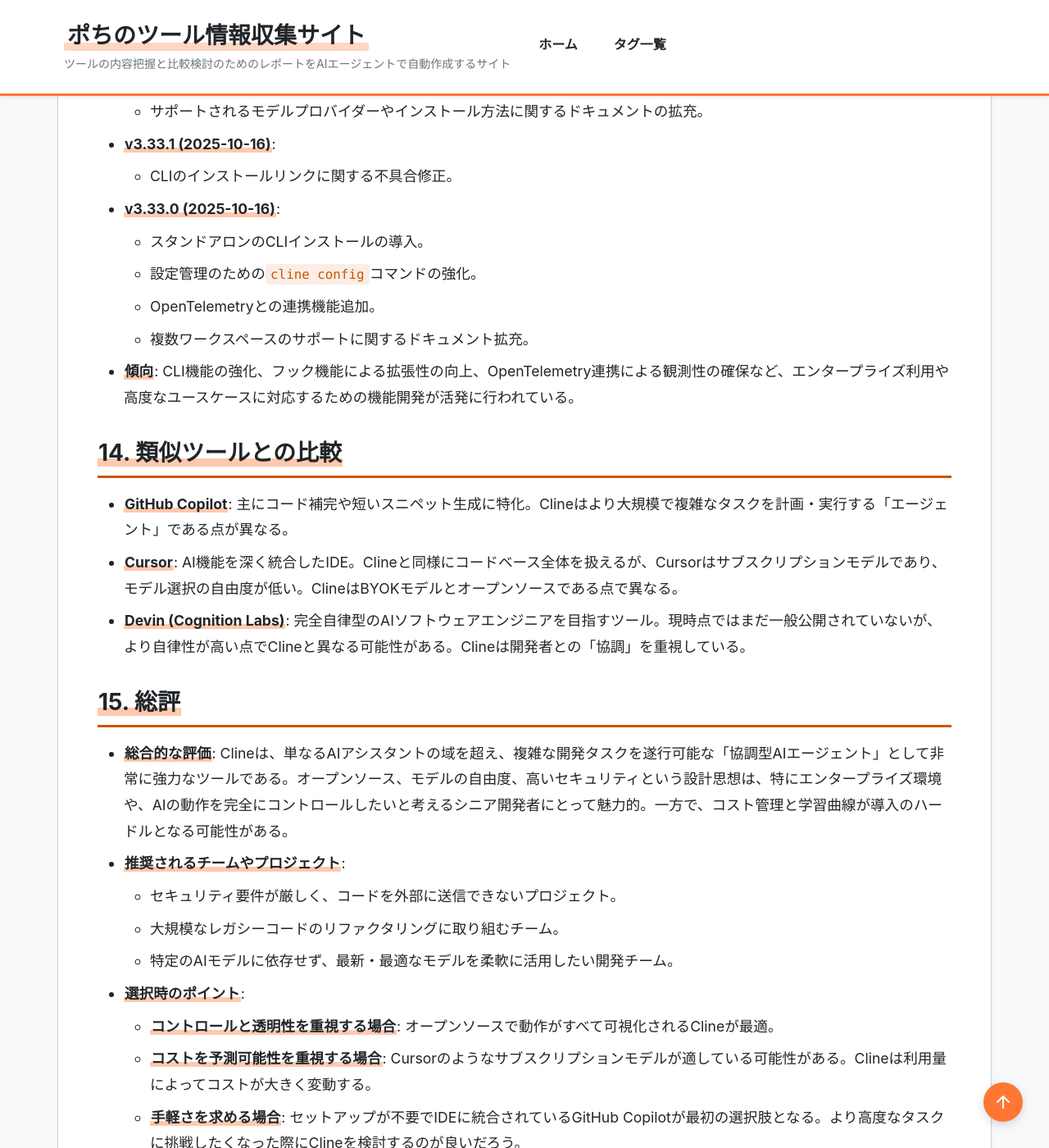
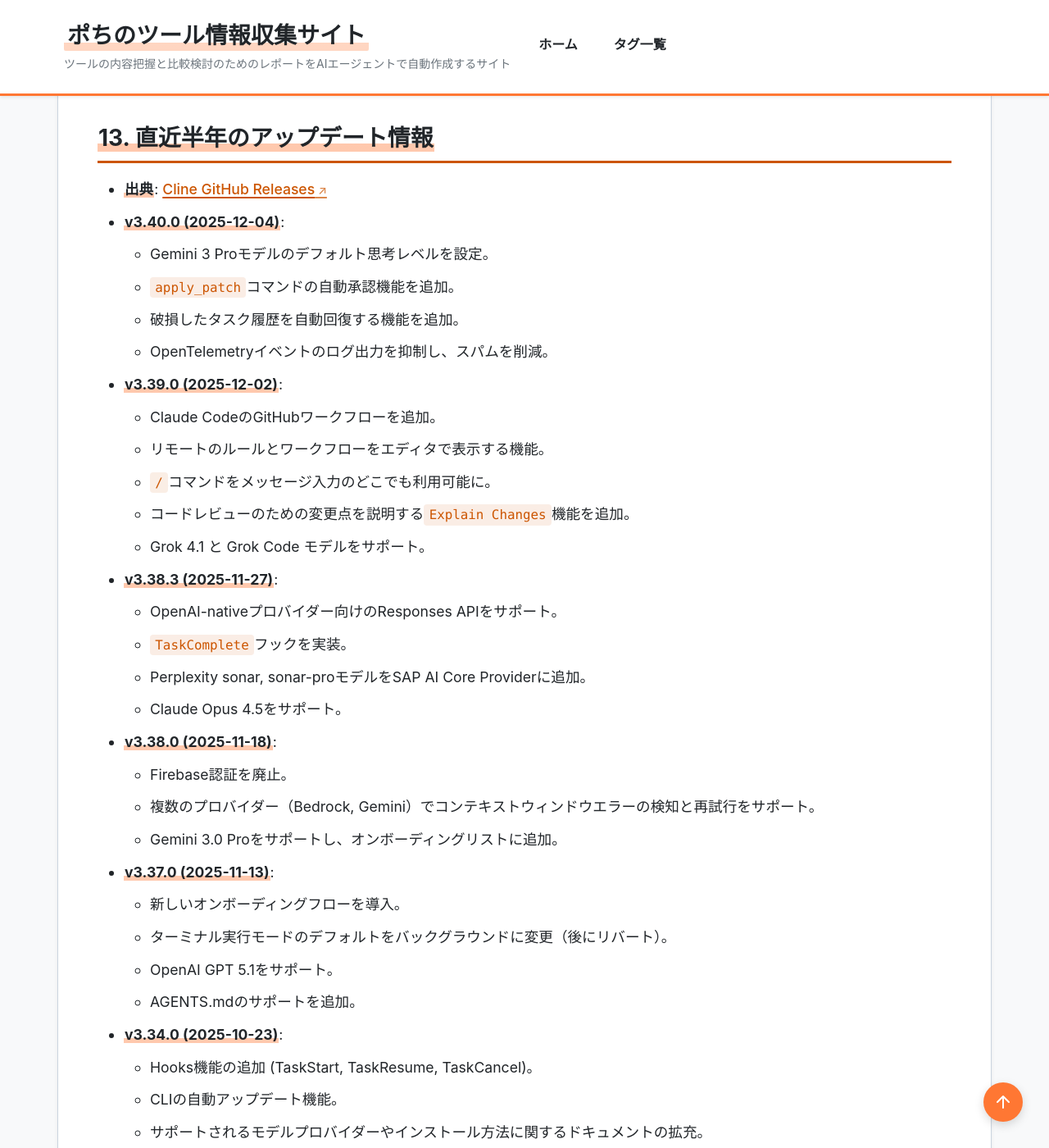
Before and after one commit to aegisfleet/tool-survey-report, a Jekyll site: the page built from _reports/cline.md, in a window 1280 px wide and 1400 px high, scrolled down 5898 px. Shown: the whole window at 82% size. Built offline with Jekyll 4.4.1, drawn with Linux system fonts in a browser that asks for light colours; some of the changed text lies outside the part shown.

Commit message:
Update Cline Report (#216)
* feat: Update Cline report with latest information

This commit updates the research report for the AI coding agent, Cline, to reflect the most recent information available as of December 2025.

Key updates include:
- Updated the 'last_updated' date to 2025-12-04.
- Added release summaries for versions 3.35.0 through 3.40.0, including new features like expanded model support (Gemini 3 Pro, Claude Opus 4.5, Grok 4.1), AGENTS.md integration, and enhanced workflow/hook capabilities.
- Revised the "Main Features," "Pros," and "Integrations" sections to incorporate these new functionalities and provide a more accurate overview of the tool's current state.

* feat: Update Cline report with latest information

This commit updates the research report for the AI coding agent, Cline, to reflect the most recent information available as of December 2025.

Key updates include:
- Updated the 'last_updated' date to 2025-12-04.
- Added release summaries for versions 3.35.0 through 3.40.0, including new features like expanded model support (Gemini 3 Pro, Claude Opus 4.5, Grok 4.1), AGENTS.md integration, and enhanced workflow/hook capabilities.
- Revised the "Main Features," "Pros," and "Integrations" sections to incorporate these new functionalities and provide a more accurate overview of the tool's current state.
- Removed extraneous `verification.png` file and added it to `.gitignore`.

---------

Co-authored-by: google-labs-jules[bot] <161369871+google-labs-jules[bot]@users.noreply.github.com>

```diff
--- a/_reports/cline.md
+++ b/_reports/cline.md
@@ -5,7 +5,7 @@ category: "AIコーディングエージェント"
 developer: "Cline Bot Inc."
 official_site: "https://cline.bot/"
 date: "2025-10-23"
-last_updated: "2025-10-23"
+last_updated: "2025-12-04"
 tags:
   - "AI"
   - "開発者ツール"
@@ -43,18 +43,21 @@ relationships:
 
 * **Plan Mode**: 変更を加える前に、コードベースを調査し、開発者と協力して包括的な実行計画を作成する。
 * **Agent Loop**: 計画に基づき、ファイルの読み取り、コードの編集、コマンドの実行といった一連のタスクを自律的に実行する。
-* **Model Freedom**: Claude, GPT, Geminiなど、主要な大規模言語モデルを自由に切り替えて利用可能。ユーザー自身のAPIキーを使用する(BYOK)。
+* **Model Freedom**: Claude (Opus 4.5), GPT (5.1), Gemini (3.0 Pro), Grok (4.1)など、最新の主要な大規模言語モデルを自由に切り替えて利用可能。ユーザー自身のAPIキーを使用する(BYOK)。
 * **Client-side Architecture**: ユーザーのコードは外部サーバーに送信されず、ローカル環境で実行されるため、セキュリティが高い。
 * **.clinerules**: プロジェクト固有のコーディング規約やアーキテクチャパターンを定義し、Clineに遵守させることができる。
+* **Hooks & Workflows**: `TaskStart`, `TaskComplete`などのフックを利用して、外部ツールとの連携やカスタムワークフローの構築が可能。
+* **AGENTS.md Support**: プロジェクトルートの`AGENTS.md`ファイルに指示を記述することで、エージェントの振る舞いをリポジトリレベルで制御できる。
 * **Terminal Mastery**: ターミナル内で直接コマンドを実行し、その出力を解釈して次のアクションに繋げることができる。
 
 ## **4. 特徴・強み (Pros)**
 
 * **オープンソース**: エージェントの動作が完全に透明であり、監査やカスタマイズが可能。
 * **高いコンテキスト理解能力**: コードベース全体を把握し、複雑な依存関係を考慮した上で変更を計画・実行できる。
-* **モデルの自由度**: 特定のAIモデルにロックインされず、タスクに最適なモデルを自由に選択・組み合わせできる。
+* **最新モデルへの迅速な対応**: Claude 4.5, GPT-5.1, Gemini 3.0といった最新・高性能モデルへの追随が非常に早い。
 * **Bring Your Own Key (BYOK) モデル**: 推論コストがプロバイダーへの直接支払いとなり、中間マージンが発生しないため、コストを予測・管理しやすい。
 * **セキュリティ**: コードがローカル環境から出ないため、企業の厳しいセキュリティ要件にも対応可能。SOC 2 Type I, GDPRに準拠。
+* **拡張性**: Hooks機能やリモートワークフローにより、CI/CDパイプラインへの統合や、独自の開発プロセスに合わせたカスタマイズが容易。
 
 ## **5. 弱み・注意点 (Cons)**
 
@@ -87,7 +90,8 @@ relationships:
 * **API**: Cline自体のAPI提供はないが、MCP (Model Context Protocol) を通じて外部APIやデータベースとの連携が可能。
 * **外部サービス連携**:
   * **IDE**: VS Code, JetBrains, Cursor, Windsurfに対応。
-  * **モデルプロバイダー**: Claude, GPT, Gemini, Bedrock, Vertex AI, Azure OpenAIなど、多数のモデルプロバイダーと連携可能。
+  * **モデルプロバイダー**: Claude, GPT, Gemini, Grok, Perplexity, Bedrock, Vertex AI, Azure OpenAI, SAP AI Coreなど、主要なモデルプロバイダーと幅広く連携可能。
+  * **Observability**: OpenTelemetryとの連携により、エージェントの利用状況やパフォーマンスを監視できる。
 
 ## **10. セキュリティとコンプライアンス**
 
@@ -120,6 +124,31 @@ relationships:
 ## **13. 直近半年のアップデート情報**
 
 * **出典**: [Cline GitHub Releases](https://github.com/cline/cline/releases)
+* **v3.40.0 (2025-12-04)**:
+  * Gemini 3 Proモデルのデフォルト思考レベルを設定。
+  * `apply_patch`コマンドの自動承認機能を追加。
+  * 破損したタスク履歴を自動回復する機能を追加。
+  * OpenTelemetryイベントのログ出力を抑制し、スパムを削減。
+* **v3.39.0 (2025-12-02)**:
+  * Claude CodeのGitHubワークフローを追加。
+  * リモートのルールとワークフローをエディタで表示する機能。
+  * `/`コマンドをメッセージ入力のどこでも利用可能に。
+  * コードレビューのための変更点を説明する`Explain Changes`機能を追加。
+  * Grok 4.1 と Grok Code モデルをサポート。
+* **v3.38.3 (2025-11-27)**:
+  * OpenAI-nativeプロバイダー向けのResponses APIをサポート。
+  * `TaskComplete`フックを実装。
+  * Perplexity sonar, sonar-proモデルをSAP AI Core Providerに追加。
+  * Claude Opus 4.5をサポート。
+* **v3.38.0 (2025-11-18)**:
+  * Firebase認証を廃止。
+  * 複数のプロバイダー（Bedrock, Gemini）でコンテキストウィンドウエラーの検知と再試行をサポート。
+  * Gemini 3.0 Proをサポートし、オンボーディングリストに追加。
+* **v3.37.0 (2025-11-13)**:
+  * 新しいオンボーディングフローを導入。
+  * ターミナル実行モードのデフォルトをバックグラウンドに変更（後にリバート）。
+  * OpenAI GPT 5.1をサポート。
+  * AGENTS.mdのサポートを追加。
 * **v3.34.0 (2025-10-23)**:
   * Hooks機能の追加 (TaskStart, TaskResume, TaskCancel)。
   * CLIの自動アップデート機能。
```
Also changed, not shown: 1 other file.
